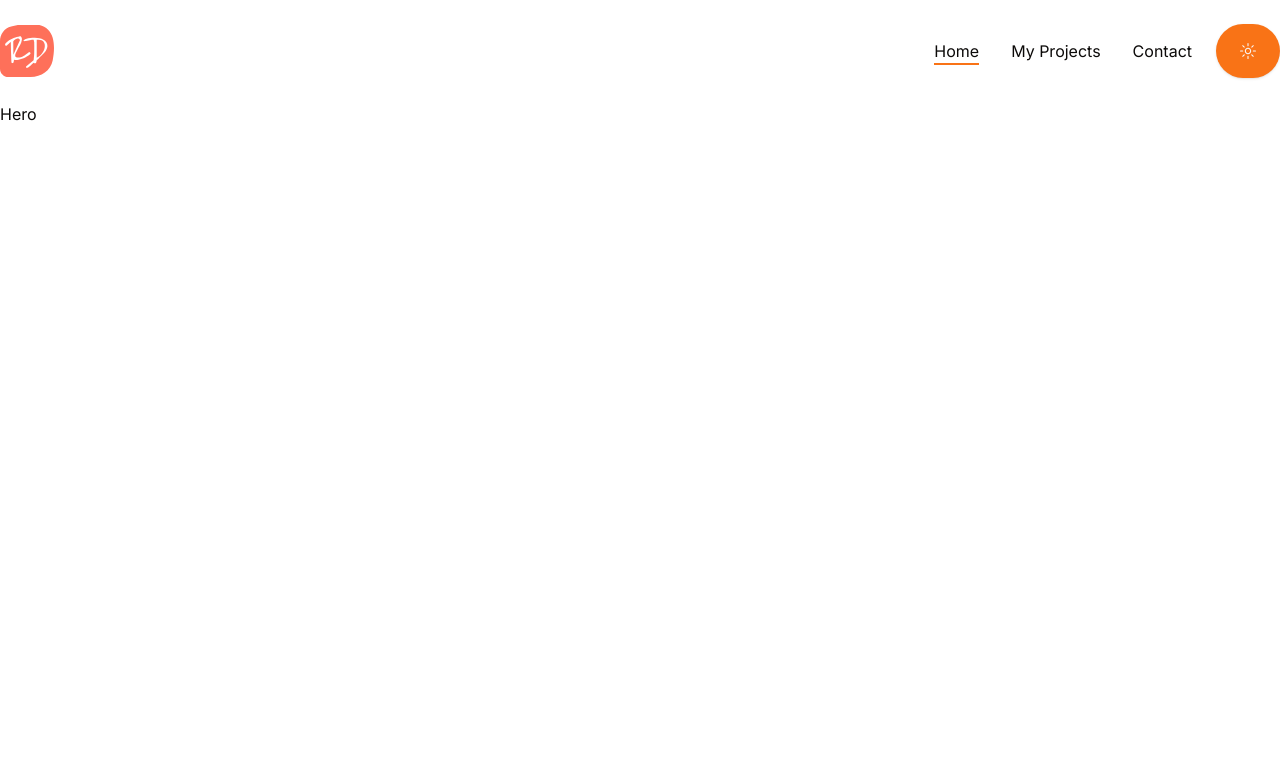
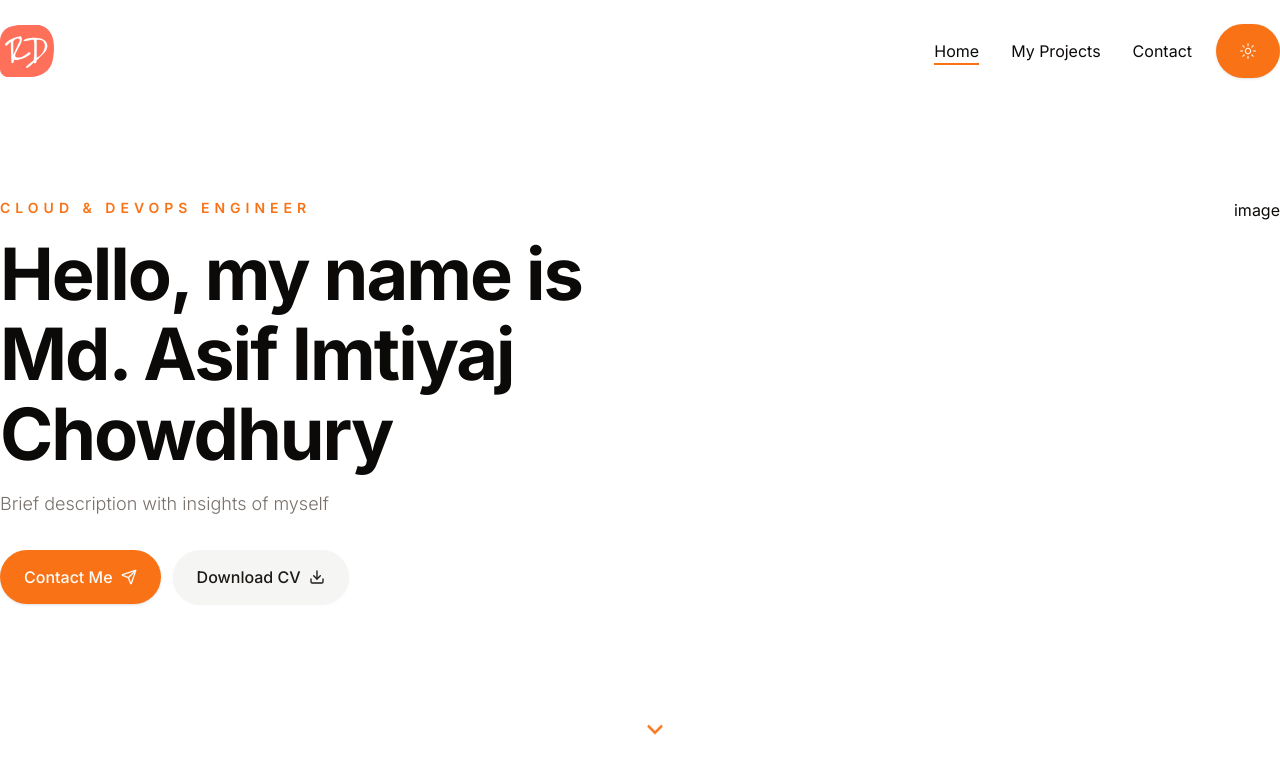
Before and after one commit to asifichy/Web_Portfolio, a Next.js app: page / in a window 1280 px wide. Shown: the top 774 px of the page. Built offline with nearby package versions, Linux system fonts and the light colour scheme.

Commit message:
modification

```diff
--- a/components/Hero.jsx
+++ b/components/Hero.jsx
@@ -1,9 +1,56 @@
-import React from 'react'
+import Link from "next/link";
+import { Button } from "./ui/button";
+import { Download, Send } from "lucide-react";
+
+import {
+  RiBriefcase4Fill,
+  RiTeamFill,
+  RiTodoFill,
+  RiArrowDownSLine
+} from "react-icons/ri";
+
+import DevImg from "./DevImg";
+import Badge from "./Badge";
+import Socials from "./Socials";
 
 const Hero = () => {
   return (
-    <div>Hero</div>
-  )
-}
+    <section className="py-12 xl:py-24 h-[84vh] xh:pt-28 bg-hero bg-no-repeat ng-bottom dark:bg-none">
+      <div className="container mx-auto">
+        <div className="flex justify-between gap-x-8">
+          {/* text */}
+          <div className="flex max-w-[600px] flex-col justify-center mx-auto xl:mx-0 text-center xl:text-left">
+            <div className="text-sm uppercase font-semibold mb-4 text-primary tracking-[5px]">
+              Cloud & DevOps Engineer
+            </div>
+            <h1 className="h1 mb-4">
+              Hello, my name is Md. Asif Imtiyaj Chowdhury
+            </h1>
+            <p className="subtitle max-w-[490px] mx-auto xl:mx-0">
+              Brief description with insights of myself
+            </p>
+            {/* button */}
+            <div className='flex flex-col gap-y-3 md:flex-row gap-x-3 mx-auto xl:mx-0 mb-12'>
+              <Link href="/contact">
+                <Button className="gap-x-2">
+                  Contact Me <Send size={18} />
+                </Button>
+              </Link>
+              <Button variant="secondary" className="gap-x-2">
+                  Download CV <Download size={18} />
+                </Button>
+            </div>
+          </div>
+          {/* image */}
+          <div className="hidden xl:flex relative">image</div>
+        </div>
+        {/* icon */}
+        <div className="hidden md:flex absolute left-2/4 bottom-44 xl:bottom-12 animate-bounce">
+          <RiArrowDownSLine className="text-3xl text-primary" />
+        </div>
+      </div>
+    </section>
+  );
+};
 
 export default Hero;
```
